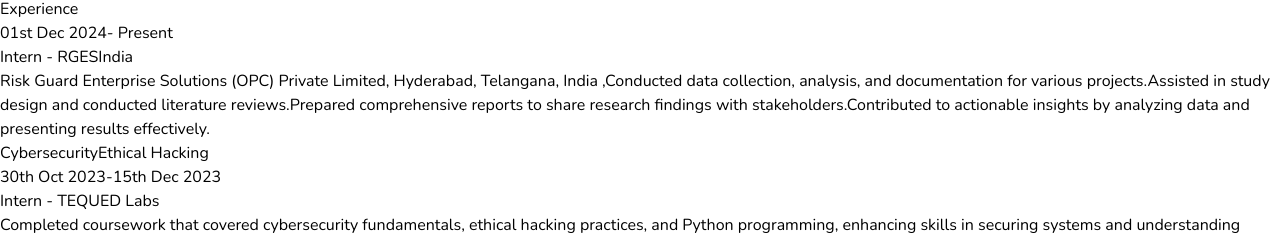
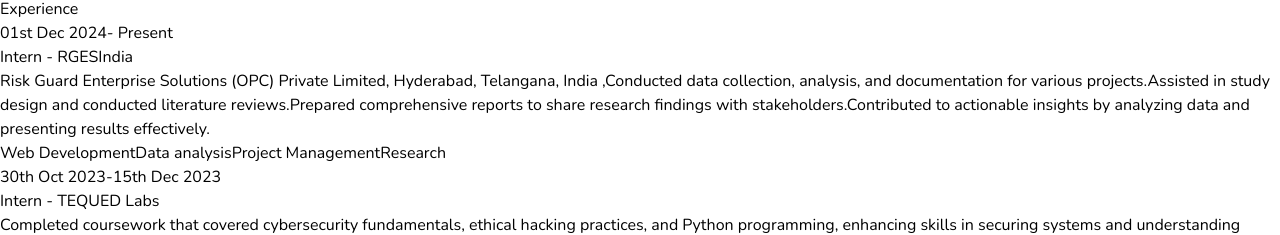
Before and after one commit to VBK-2102/Portfolio, a React (Vite) app: page / in a window 1280 px wide. Shown: the part 2892-3127 px from the top of the page. Built offline with nearby package versions, Linux system fonts and the light colour scheme.

Commit message:
Update index.js

```diff
--- a/src/constants/index.js
+++ b/src/constants/index.js
@@ -14,7 +14,7 @@
     role: "Intern",
     company: "RGESIndia",
     description: `Risk Guard Enterprise Solutions (OPC) Private Limited, Hyderabad, Telangana, India ,Conducted data collection, analysis, and documentation for various projects.Assisted in study design and conducted literature reviews.Prepared comprehensive reports to share research findings with stakeholders.Contributed to actionable insights by analyzing data and presenting results effectively.`  ,
-    technologies: ["Cybersecurity", "Ethical Hacking"],
+    technologies: ["Web Development", "Data analysis","Project Management","Research"],
   },
   {
     year: "30th Oct 2023-15th Dec 2023",
```
